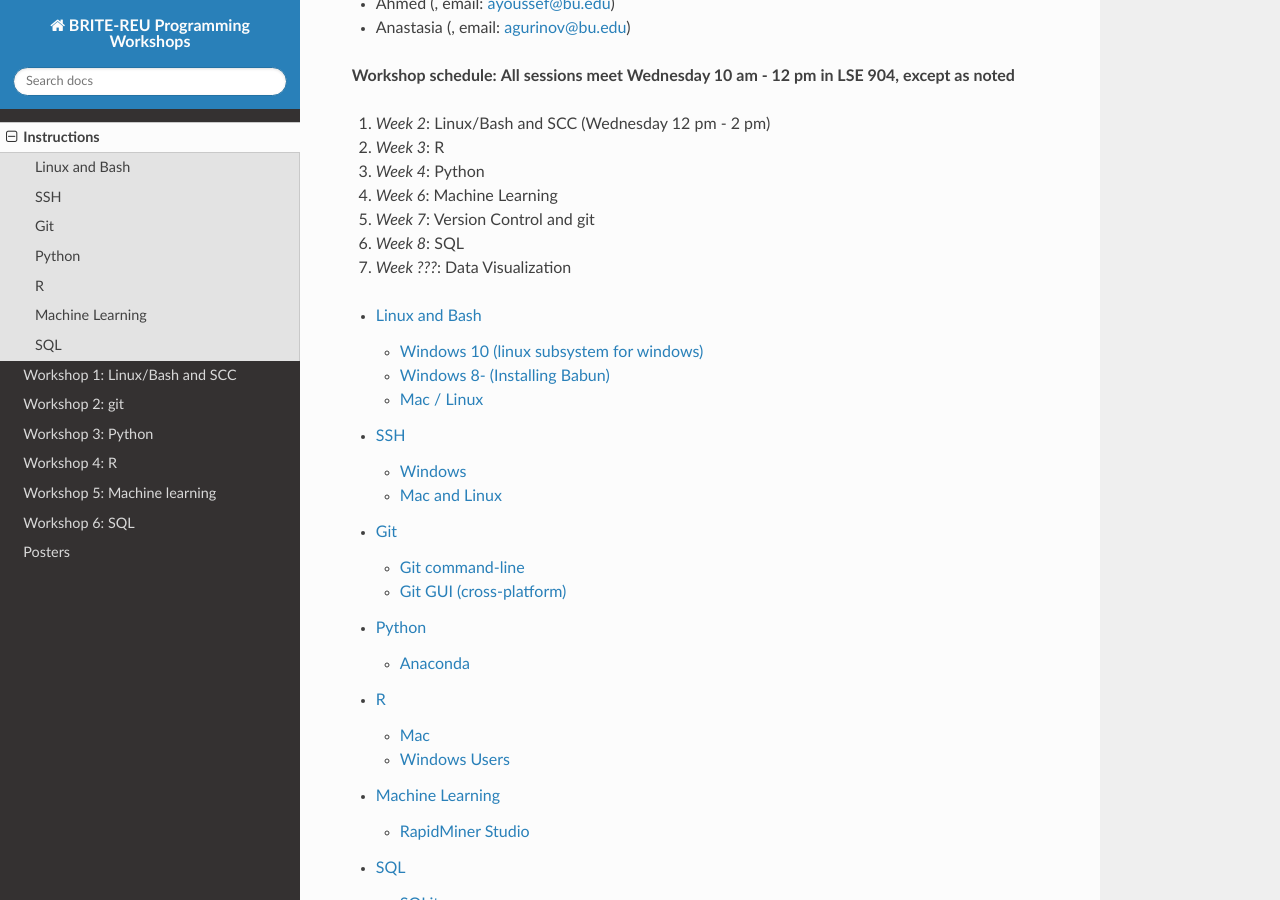
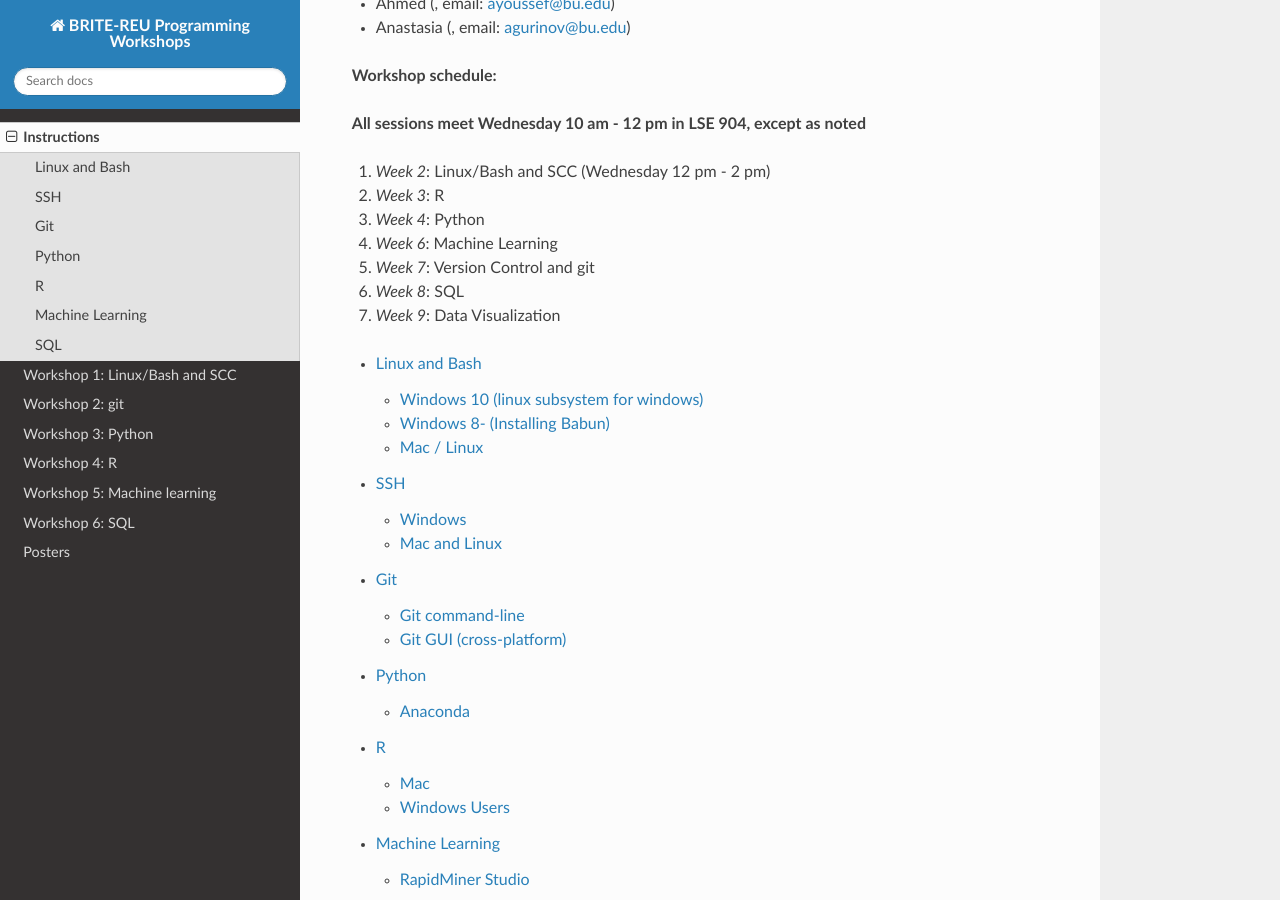
Before and after one commit to BRITE-REU/programming-workshops, a Sphinx documentation site: the page built from source/workshops/00_instructions/index.rst, in a window 1280 px wide and 900 px high, scrolled down 720 px. Built offline with Sphinx 7.4.7 and the Read the Docs theme 2.0.0, drawn with Linux system fonts in a browser that asks for light colours.

Commit message:
Update index.rst

```diff
--- a/source/workshops/00_instructions/index.rst
+++ b/source/workshops/00_instructions/index.rst
@@ -19,6 +19,7 @@ In order to participate, you will need to install the required tools and applica
 - Anastasia (, email: agurinov@bu.edu)
 
 **Workshop schedule:**
+
 **All sessions meet Wednesday 10 am - 12 pm in LSE 904, except as noted**
 
 1. *Week 2*: Linux/Bash and SCC (Wednesday 12 pm - 2 pm)
@@ -27,7 +28,7 @@ In order to participate, you will need to install the required tools and applica
 4. *Week 6*: Machine Learning
 5. *Week 7*: Version Control and git
 6. *Week 8*: SQL
-7. *Week ???*: Data Visualization
+7. *Week 9*: Data Visualization
 
 
 .. toctree::
```
